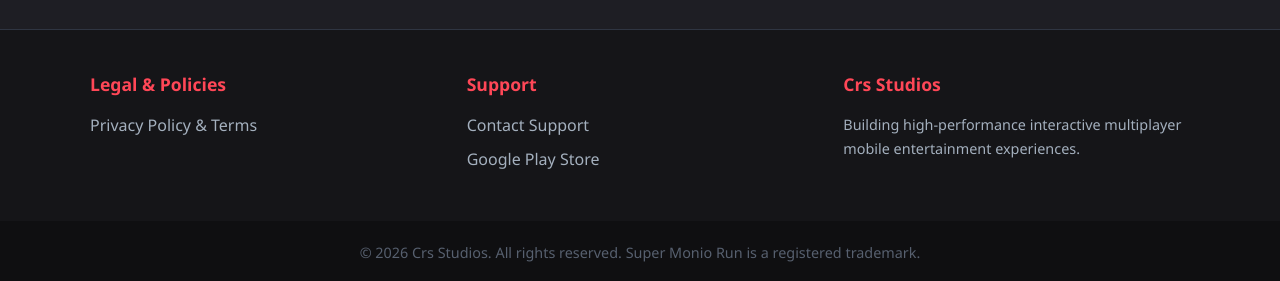
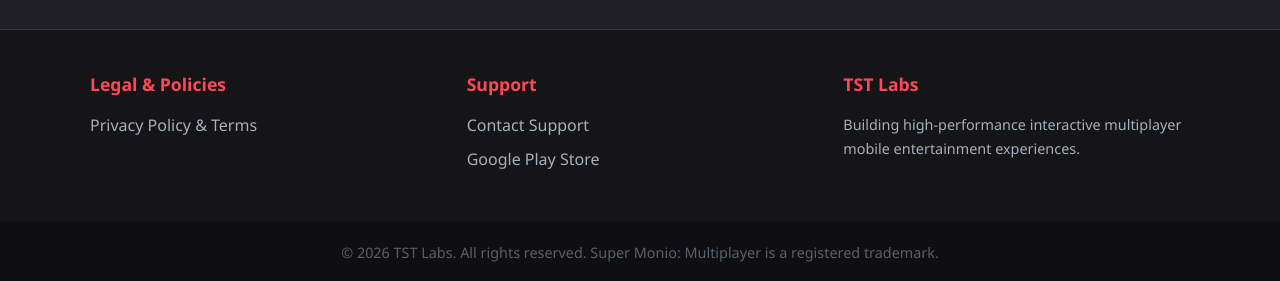
Before and after one commit to RamxCoder/SuperMonioRunWebsite2, a plain HTML site: page index.html in a window 1280 px wide. Shown: the part 1629-1910 px from the top of the page. Drawn offline with Linux system fonts and the light colour scheme.

Commit message:
Update index.html

```diff
--- a/index.html
+++ b/index.html
@@ -230,14 +230,14 @@
                 </ul>
             </div>
             <div class="compliance-col">
-                <h4>Crs Studios</h4>
+                <h4>TST Labs</h4>
                 <p style="color: #a4b0be; font-size: 0.9rem;">Building high-performance interactive multiplayer mobile entertainment experiences.</p>
             </div>
         </div>
     </div>
 
     <footer>
-        <p>&copy; 2026 Crs Studios. All rights reserved. Super Monio Run is a registered trademark.</p>
+        <p>&copy; 2026 TST Labs. All rights reserved. Super Monio: Multiplayer is a registered trademark.</p>
     </footer>
 
 </body>
```
